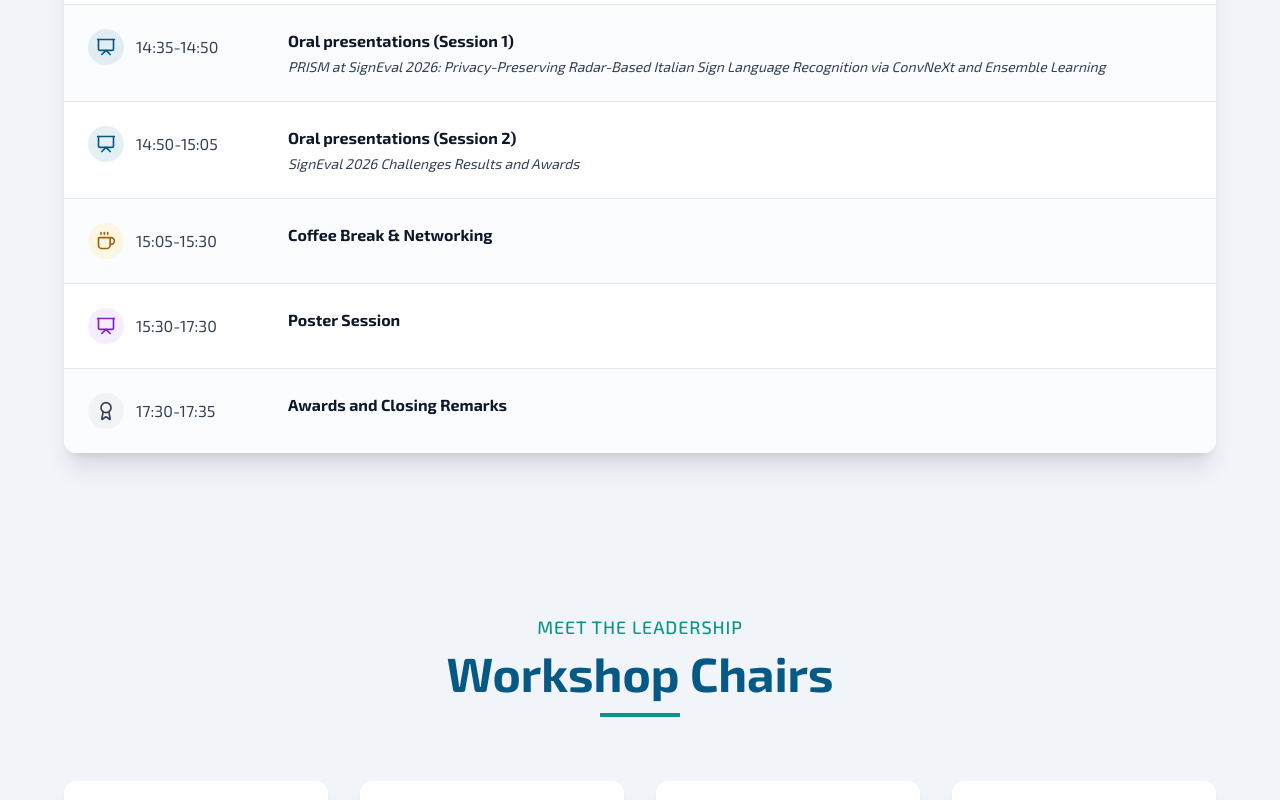
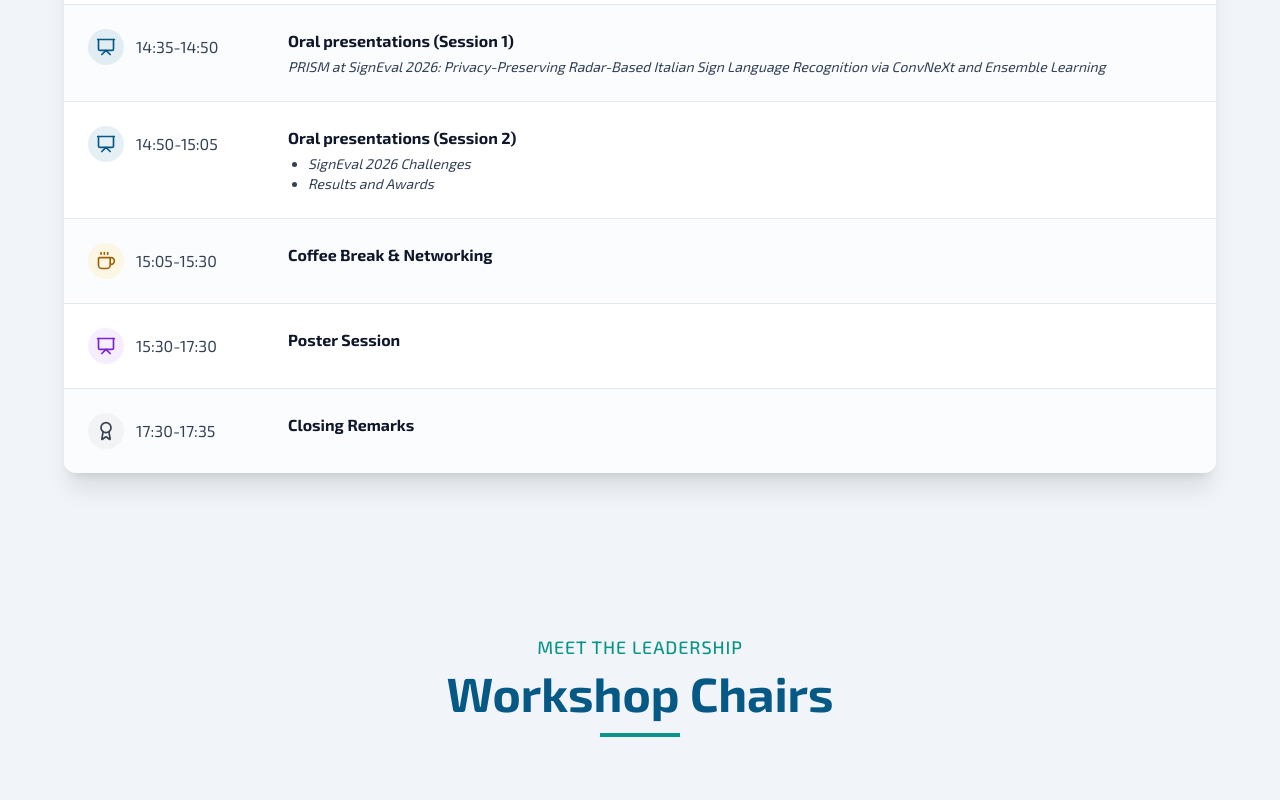
Before and after one commit to M-SLRT/MSLR2026, a React (Vite) app: page / in a window 1280 px wide. Shown: the part 8260-9060 px from the top of the page. Built offline with nearby package versions, Linux system fonts and the light colour scheme.

Commit message:
fixed program fault

```diff
--- a/src/components/sections/Program.jsx
+++ b/src/components/sections/Program.jsx
@@ -64,7 +64,8 @@ const programSchedule = [
     icon: Presentation,
     type: "presentation",
     session: 2,
-    title: "SignEval 2026 Challenges Results and Awards"
+    // Keep both lines within the same list item by using an array
+    title: ["SignEval 2026 Challenges", "Results and Awards"]
   },
 
   {
@@ -84,7 +85,7 @@ const programSchedule = [
 
   {
     time: "17:30-17:35",
-    event: "Awards and Closing Remarks",
+    event: "Closing Remarks",
     icon: AwardIcon,
     type: "general"
   },
@@ -182,9 +183,19 @@ const Program = () => {
 
                       {/* Presentation title (for oral/poster items) */}
                       {item.type === "presentation" && item.title && (
-                        <p className="text-xs sm:text-sm text-brand-neutral-600 italic mt-1">
-                          {item.title}
-                        </p>
+                        Array.isArray(item.title) ? (
+                          <ul className="list-disc ml-5 mt-1">
+                            {item.title.map((t, i) => (
+                              <li key={i} className="text-xs sm:text-sm text-brand-neutral-600 italic">
+                                {t}
+                              </li>
+                            ))}
+                          </ul>
+                        ) : (
+                          <p className="text-xs sm:text-sm text-brand-neutral-600 italic mt-1">
+                            {item.title}
+                          </p>
+                        )
                       )}
 
                   {/* Oral presentations list */}
```
Also changed, not shown: 3 other files (tests, documents, lock files or other folders).
